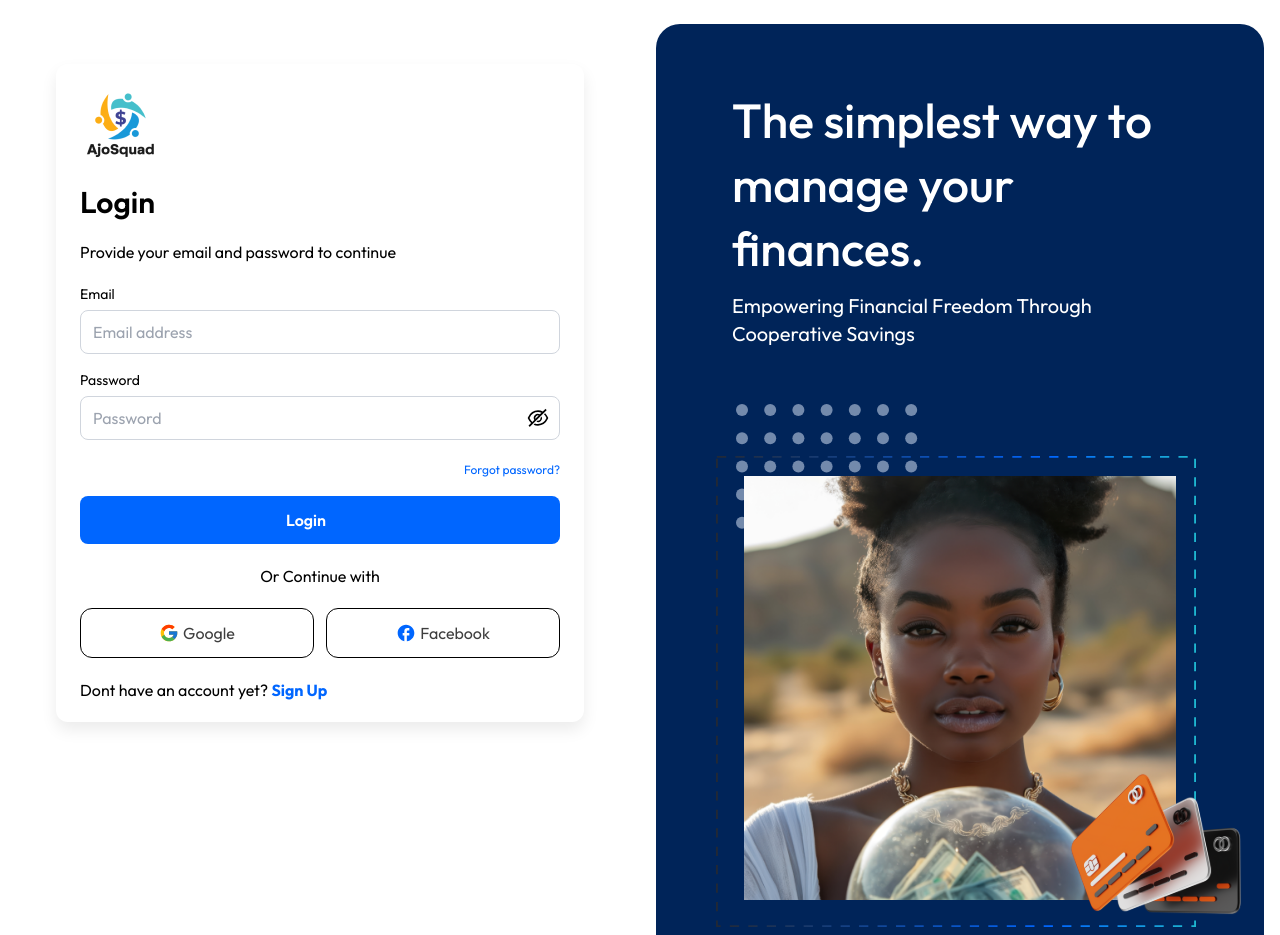
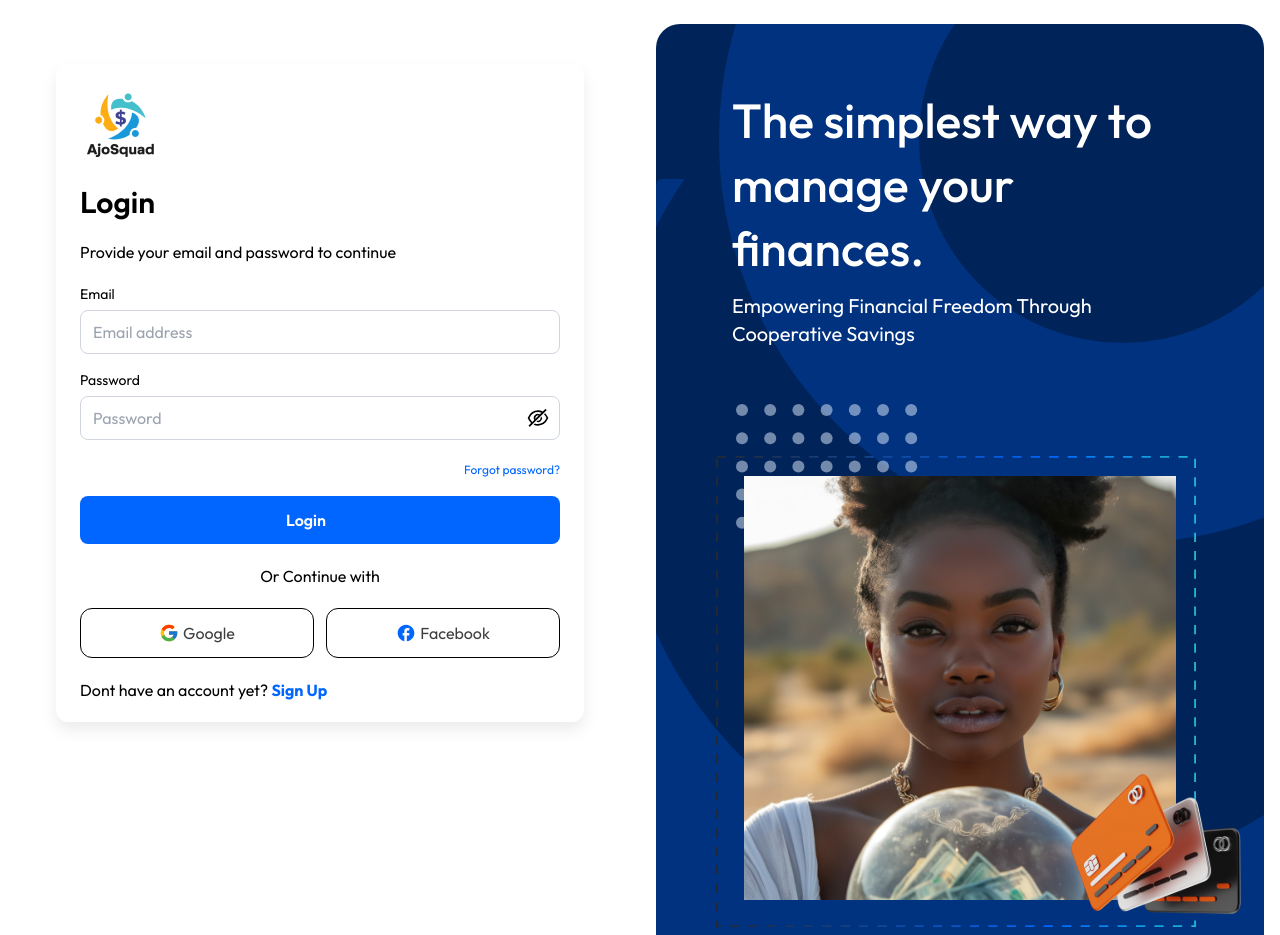
Before and after one commit to gammadefi/ajosquad-app, a React (Create React App) app: page / in a window 1280 px wide. Shown: the top 935 px of the page. Built offline with nearby package versions, Linux system fonts and the light colour scheme; some icons are missing.

Commit message:
updated auth page ui

```diff
--- a/src/pages/auth/layout/AuthLayout.tsx
+++ b/src/pages/auth/layout/AuthLayout.tsx
@@ -9,21 +9,27 @@ export default function AuthLayout() {
         <div className={`w-full lg:w-1/2 lg:py-10 ${location.pathname === "/login" && "lg:mt-20"} px-4 md:px-14`}>
           <LayoutOutlet />
         </div>
-        <div className={`hidden lg:block w-1/2 ${location.pathname === "/sign-up" && "h-[960px]"}  px-4 `}>
-          <div className="bg-primary-darker rounded-3xl p-16 text-white">
-            <div className='space-y-3 px-3'>
-              <h3 className="text-5xl font-medium leading-[64px]">The simplest way to <br /> manage your finances.</h3>
-              <p className="text-xl">Empowering Financial Freedom Through Cooperative Savings</p>
+        <div className={`hidden lg:block w-1/2 ${location.pathname === "/sign-up" && "h-[960px]"} px-4`}>
+          <div className="relative bg-primary-darker rounded-3xl p-16 text-white overflow-hidden">
+            <div className='relative z-50'>
+              <div className='space-y-3 px-3'>
+                <h3 className="text-5xl font-medium leading-[64px]">The simplest way to <br /> manage your finances.</h3>
+                <p className="text-xl">Empowering Financial Freedom Through Cooperative Savings</p>
+              </div>
+              <div className="relative flex items-center justify-center pt-32">
+                <img src="./Dots.svg" alt="" className="absolute top-14 left-4" />
+                <img src="./Border.svg" alt="" className="z-30 absolute top-[108px] right-1" />
+                <img src="./CreditCards.svg" alt="" className="z-50 absolute -bottom-11 -right-14 w-[200px]" />
+                <img src="./Girl.png" alt="" className="z-40 h-full w-[90%]" />
+              </div>
             </div>
-            <div className="relative flex items-center justify-center pt-32">
-              <img src="./Dots.svg" alt="" className="absolute top-14 left-4" />
-              <img src="./Border.svg" alt="" className="z-20 absolute top-[108px] right-1" />
-              <img src="./CreditCards.svg" alt="" className="z-40 absolute -bottom-11 -right-14 w-[200px]" />
-              <img src="./Girl.png" alt="" className="z-30 h-full w-[90%]" />
+            <div className='z-0'>
+              <img src="/Circle.svg" alt="" className='absolute bottom-0 w-full -m-16 rounded-md' />
+              <img src="/Circle1.svg" alt="" className='absolute top-0 right-0' />
             </div>
           </div>
         </div>
-      </div >
+      </div>
     </>
   );
 }
```
Also changed, not shown: public/Circle.svg (added), public/Circle1.svg (added).
